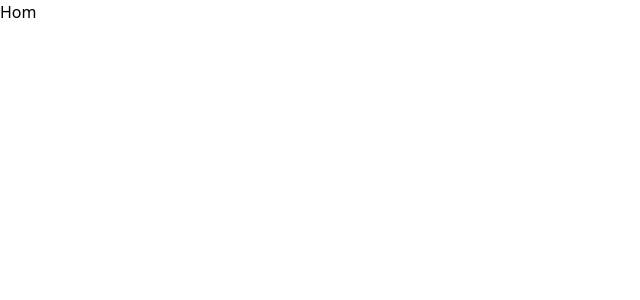
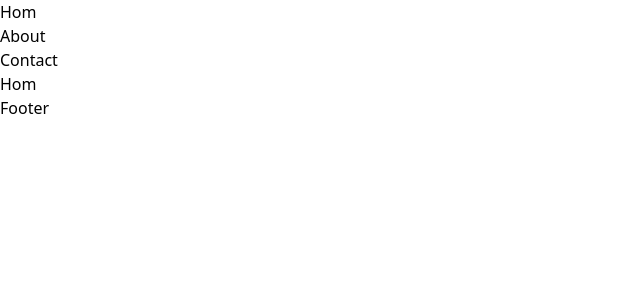
Before and after one commit to diyorb3k/tiligram-mesage, a Next.js app in the folder Desktop/next/: page / in a window 1280 px wide. Shown: the top 300 px of the page, without its empty margins (0-640 px from the left). Built offline with nearby package versions, Linux system fonts and the light colour scheme.

Commit message:
dfsdfsdf

```diff
--- a/Desktop/next/src/app/layout.js
+++ b/Desktop/next/src/app/layout.js
@@ -1,6 +1,7 @@
 import localFont from "next/font/local";
 import "./globals.css";
-
+import Header from "@/components/header/page";
+import Footer from "@/components/footer/page";
 
 export const metadata = {
   title: "Create Next App",
@@ -10,10 +11,10 @@ export const metadata = {
 export default function RootLayout({ children }) {
   return (
     <html lang="en">
-      <body
-        className={` antialiased`}
-      >
-        {children}
+      <body className={` antialiased`}>
+        <Header />
+        <main>{children}</main>
+        <Footer/>
       </body>
     </html>
   );
--- a/Desktop/next/src/components/header/page.jsx
+++ b/Desktop/next/src/components/header/page.jsx
@@ -3,7 +3,7 @@ import Link from "next/link";
 
 const Header = () => {
   return (
-    <div className="container mx-auto flex justify-between items-center py-4">
+    <div className="container mx-auto px-5 flex justify-between items-center">
       <ul className="flex gap-4">
         <Link href="/">
           <li className="cursor-pointer hover:text-blue-500">Hom</li>
```
Also changed, not shown: Desktop/next/src/app/about/page.jsx (+6 -4 lines).
